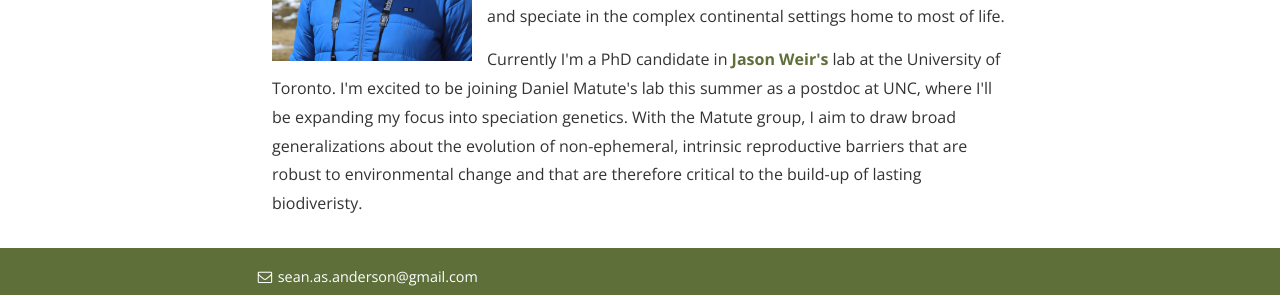
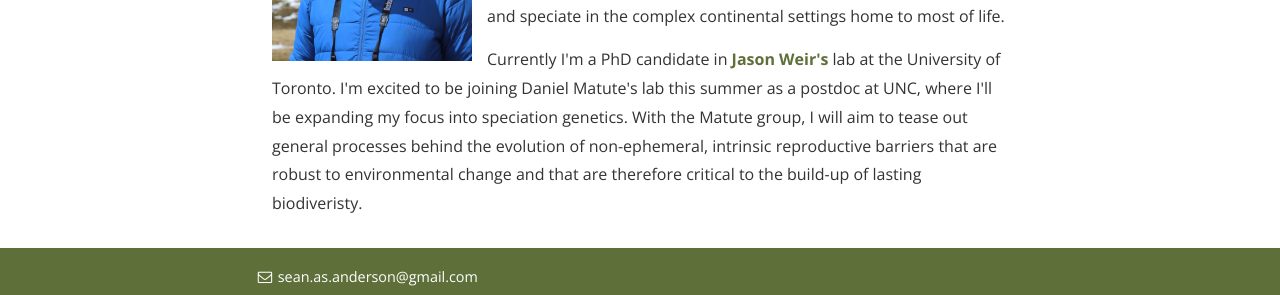
Before and after one commit to SeanASAnderson/SeanASAnderson.github.io, a Jekyll site: the page built from index.html, in a window 1280 px wide and 1212 px high. Shown: the part 838-1133 px from the top of the window. Built offline with Jekyll 4.4.1, drawn with Linux system fonts in a browser that asks for light colours; nearby versions of some CDN libraries; some web fonts are replaced; the list of posts is cut into pages by our own code.

Commit message:
new postdoc announcement 2

```diff
--- a/index.html
+++ b/index.html
@@ -56,7 +56,7 @@ img {
   <!--<h1> <center> Welcome! </center> </h1>-->
   <p> I am an evolutionary biologist studying the processes that generate species richness. My research focuses on speciation and the evolution of coexistence between close relatives, and a key aim of my work is to draw statistical generalizations about the hypothesized drivers of these two processes. </p>
   <p> <img src="/assets/anderson_sean_rockies2019.jpg" alt="Sean Pic" style="width:200px;margin-right:15px;"> To this end, I develop new analytical tools for questions like "is ecology-based divergent selection generally required for speciation?" and "do the processes promoting coexstence tend to differ across environments?". I deploy these tools to analyze data from the field, lab, and museum specimens. I am particularly interested in diversification dynamics in non-model systems <span>&#8212;</span> lineages that evolve and speciate in the complex continental settings home to most of life. </p>
-  <p> Currently I'm a PhD candidate in <a href="https://www.utsc.utoronto.ca/~jweir"/> <b>Jason Weir's </a> </b> lab at the University of Toronto. I'm excited to be joining Daniel Matute's lab this summer as a postdoc at UNC, where I'll be expanding my focus into speciation genetics. With the Matute group, I aim to draw broad generalizations about the evolution of non-ephemeral, intrinsic reproductive barriers that are robust to environmental change and that are therefore critical to the build-up of lasting biodiveristy.
+  <p> Currently I'm a PhD candidate in <a href="https://www.utsc.utoronto.ca/~jweir"/> <b>Jason Weir's </a> </b> lab at the University of Toronto. I'm excited to be joining Daniel Matute's lab this summer as a postdoc at UNC, where I'll be expanding my focus into speciation genetics. With the Matute group, I will aim to tease out general processes behind the evolution of non-ephemeral, intrinsic reproductive barriers that are robust to environmental change and that are therefore critical to the build-up of lasting biodiveristy.
     <!--I'm entering the fourth and final year of my work with Jason, so <b> if you're a PI and would like to discuss potential postdoc partnerships for 2022, please <a href="mailto:sean.as.anderson@gmail.com">reach out today!</a></b> </p>-->
 
   </body>
```
